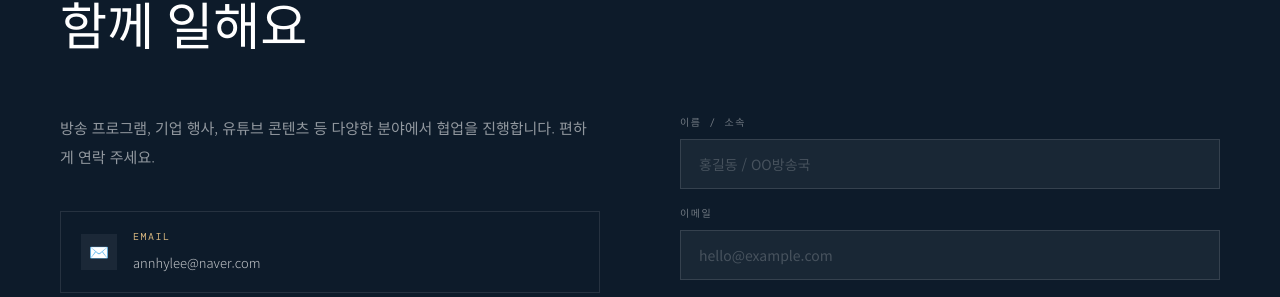
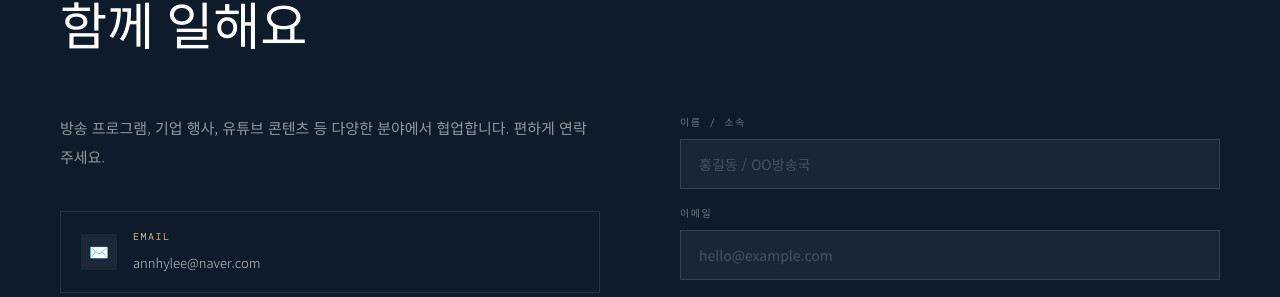
Before and after one commit to annhylee/annhylee.github.io, a Jekyll site: the page built from index.md, in a window 1280 px wide and 900 px high, scrolled down 3857 px. Shown: the part 211-508 px from the top of the window. Built offline with Jekyll 4.4.1, drawn with Linux system fonts in a browser that asks for light colours; some web fonts are replaced.

Commit message:
Update profile.yml

```diff
--- a/_data/profile.yml
+++ b/_data/profile.yml
@@ -107,7 +107,7 @@ about:
         - 스피치지도사 1급 · 커뮤니케이션전문가 1급
 
 contact:
-  desc: 방송 프로그램, 기업 행사, 유튜브 콘텐츠 등 다양한 분야에서 협업을 진행합니다. 편하게 연락 주세요.
+  desc: 방송 프로그램, 기업 행사, 유튜브 콘텐츠 등 다양한 분야에서 협업합니다. 편하게 연락 주세요.
   channels:
     - label: Email
       value: annhylee@naver.com
```
